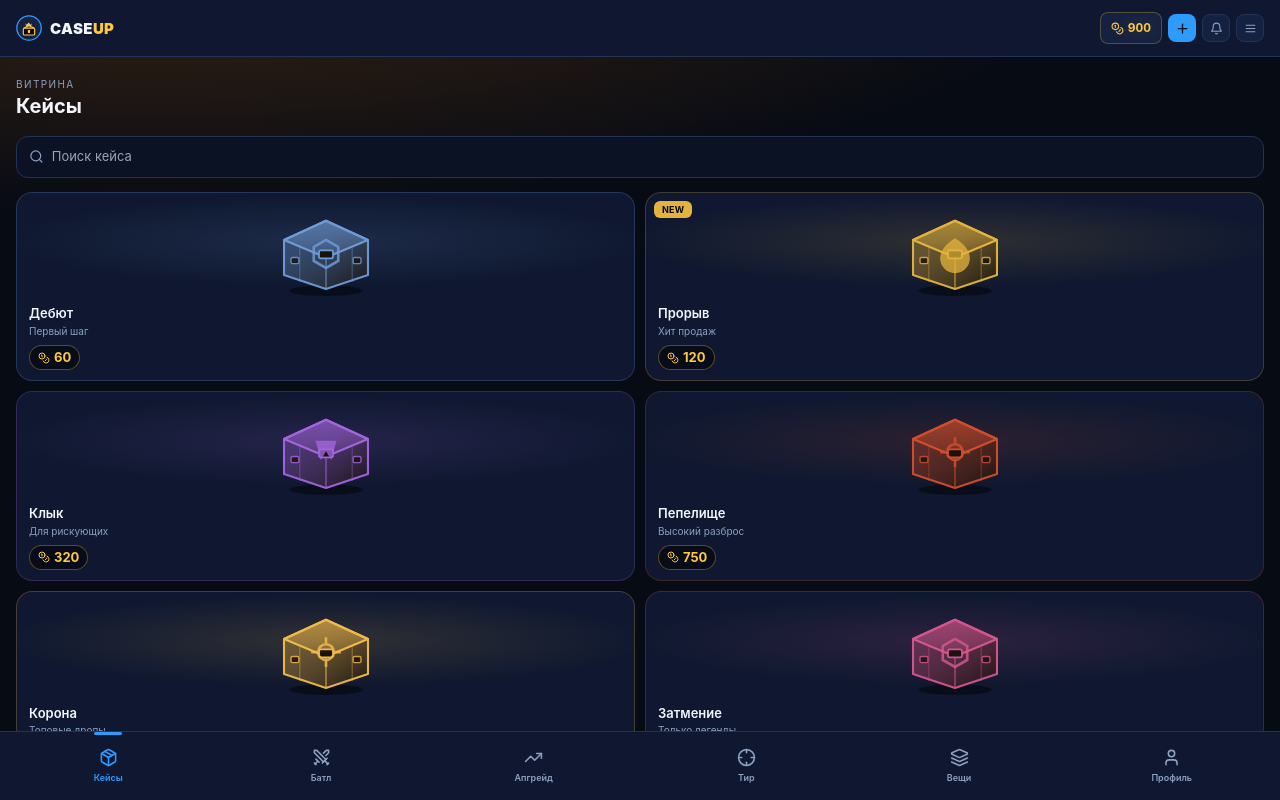
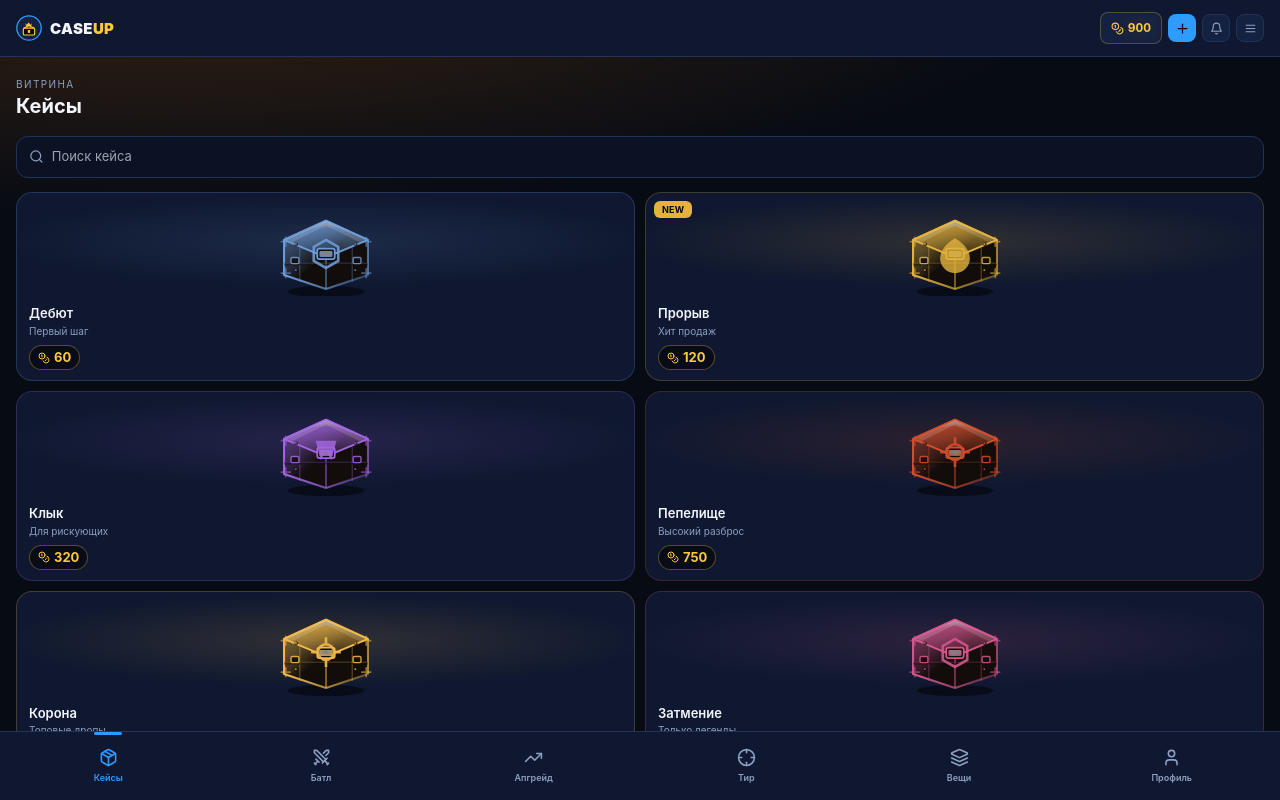
Before and after one commit to VdmCoin25/caseup, a React (Vite) app: page / in a window 1280 px wide. Built offline with nearby package versions, Linux system fonts and the light colour scheme.

Commit message:
Update lib.jsx

```diff
--- a/src/lib.jsx
+++ b/src/lib.jsx
@@ -207,109 +207,185 @@ const sfx = {
 
 /* ---------------------------------- artwork ---------------------------------- */
 function WeaponGlyph({ type, color, size = 24 }) {
-  const dk = "rgba(0,0,0,.35)";
+  const dk = "rgba(0,0,0,.4)";
+  const gid = `wg-${type}-${color.replace("#", "")}`;
+  const defs = (
+    <defs>
+      <linearGradient id={gid} x1="0" y1="0" x2="0" y2="1">
+        <stop offset="0" stopColor="#fff" stopOpacity=".55" />
+        <stop offset=".18" stopColor={color} stopOpacity="1" />
+        <stop offset="1" stopColor={color} stopOpacity=".68" />
+      </linearGradient>
+    </defs>
+  );
+  const fillMain = `url(#${gid})`;
   const P = {
     rifle: (
-      <g fill={color}>
+      <g>
+        {defs}
+        <g fill={fillMain} stroke={dk} strokeWidth="0.6">
           <rect x="3" y="21" width="30" height="4.5" rx="1" />
           <rect x="30" y="17.5" width="9" height="5" rx="1" />
           <polygon points="39,17 45,19 45,24 39,24" opacity=".92" />
           <polygon points="9,25.5 14,25.5 12,37 8,37" />
           <rect x="17" y="25.5" width="6" height="7" rx="1" />
           <rect x="19" y="13" width="3.4" height="8" rx="1" />
+        </g>
         <rect x="24" y="17.5" width="5" height="3.5" fill={dk} />
+        <rect x="4" y="21.6" width="28" height="1" fill="#fff" opacity=".28" />
+        <rect x="17.5" y="26" width="1.1" height="6" fill="#fff" opacity=".22" />
       </g>
     ),
     sniper: (
-      <g fill={color}>
+      <g>
+        {defs}
+        <g fill={fillMain} stroke={dk} strokeWidth="0.6">
           <rect x="2" y="23" width="36" height="3.6" rx="1" />
           <rect x="9" y="14" width="19" height="4.6" rx="2" />
-        <circle cx="10.5" cy="16.3" r="3.6" fill={dk} />
-        <circle cx="10.5" cy="16.3" r="2.1" fill={color} />
-        <circle cx="26.5" cy="16.3" r="3.2" fill={dk} />
           <polygon points="38,20.5 45,22.5 45,28 38,27" opacity=".92" />
           <rect x="14" y="26.6" width="6" height="8" rx="1" />
           <rect x="6" y="26.6" width="4" height="10" rx="1" />
+          <rect x="10" y="34" width="3" height="4" rx="0.8" />
+          <rect x="20" y="34" width="3" height="4" rx="0.8" />
+        </g>
+        <circle cx="10.5" cy="16.3" r="3.6" fill={dk} />
+        <circle cx="10.5" cy="16.3" r="2.1" fill={color} />
+        <circle cx="9.6" cy="15.4" r="0.7" fill="#fff" opacity=".8" />
+        <circle cx="26.5" cy="16.3" r="3.2" fill={dk} />
+        <rect x="3" y="23.4" width="34" height="0.9" fill="#fff" opacity=".25" />
       </g>
     ),
     pistol: (
-      <g fill={color}>
+      <g>
+        {defs}
+        <g fill={fillMain} stroke={dk} strokeWidth="0.6">
           <rect x="6" y="16" width="24" height="7" rx="2" />
+          <path d="M15 23h9v6.5c0 5-3.2 9-9 10.5V23z" />
+        </g>
         <rect x="27" y="18.5" width="5" height="3.4" fill={dk} />
-        <path d="M15 23h9v6.5c0 5-3.2 9-9 10.5V23z" />
         <rect x="9" y="23" width="6" height="3" rx="1" fill={dk} />
+        <rect x="7" y="17" width="22" height="1" fill="#fff" opacity=".3" />
+        <rect x="9" y="17.5" width="1.5" height="4.5" fill="#fff" opacity=".18" />
+        <rect x="12" y="17.5" width="1.5" height="4.5" fill="#fff" opacity=".18" />
       </g>
     ),
     shotgun: (
-      <g fill={color}>
+      <g>
+        {defs}
+        <g fill={fillMain} stroke={dk} strokeWidth="0.6">
           <rect x="2" y="19.5" width="34" height="3.4" rx="1" />
           <rect x="2" y="24.5" width="34" height="3.4" rx="1" />
           <polygon points="36,18.5 44,20.5 44,27.5 36,27" opacity=".92" />
+          <polygon points="8,28 22,28 20,38 10,38" />
+        </g>
         <rect x="12" y="28" width="14" height="6" rx="2.5" fill={dk} />
-        <polygon points="8,28 22,28 20,38 10,38" />
+        <rect x="3" y="20" width="30" height="0.8" fill="#fff" opacity=".3" />
+        <rect x="3" y="25" width="30" height="0.8" fill="#fff" opacity=".22" />
       </g>
     ),
     knife: (
-      <g fill={color}>
+      <g>
+        {defs}
+        <g fill={fillMain} stroke={dk} strokeWidth="0.6">
           <polygon points="8,32 32,7 37,11 13,39" />
+          <rect x="2" y="36" width="10" height="5" rx="2" transform="rotate(-42 7 38)" />
+        </g>
         <polygon points="8,32 13,39 5,40" fill={dk} />
-        <rect x="2" y="36" width="10" height="5" rx="2" transform="rotate(-42 7 38)" />
+        <polygon points="16,28 33,10.6 35,12.4 18,30" fill="#fff" opacity=".3" />
+        <line x1="10" y1="33" x2="30" y2="12" stroke="#fff" strokeOpacity=".18" strokeWidth="1" />
       </g>
     ),
     smg: (
-      <g fill={color}>
+      <g>
+        {defs}
+        <g fill={fillMain} stroke={dk} strokeWidth="0.6">
           <rect x="4" y="22" width="24" height="5" rx="1.5" />
           <rect x="10" y="16.5" width="7" height="5.5" rx="1" />
           <polygon points="28,20.5 38,22 38,29 28,27" opacity=".92" />
           <rect x="14" y="27" width="6" height="9" rx="1" />
+        </g>
         <rect x="6" y="27" width="4" height="6" rx="1" fill={dk} />
+        <rect x="5" y="22.6" width="22" height="1" fill="#fff" opacity=".28" />
       </g>
     ),
     gloves: (
-      <g fill={color}>
+      <g>
+        {defs}
+        <g fill={fillMain} stroke={dk} strokeWidth="0.6">
           <path d="M14 38V21a3 3 0 0 1 6 0v6-8a3 3 0 0 1 6 0v8-6a3 3 0 0 1 6 0v11c0 6-4.5 10.5-10 10.5h-1c-5.5 0-10.3-4.5-10.3-10.5v-5a2.8 2.8 0 0 1 5.6 0v3.5" />
+        </g>
+        <path d="M15.5 22.5v8.5M21 20v10M26.5 20v10" stroke="#fff" strokeOpacity=".22" strokeWidth="0.8" fill="none" />
+        <ellipse cx="21" cy="38" rx="8" ry="2.4" fill={dk} opacity=".5" />
       </g>
     ),
   };
-  return <svg width={size} height={size} viewBox="0 0 48 48" style={{ filter: "drop-shadow(0 1px 1px rgba(0,0,0,.4))" }}>{P[type] || P.rifle}</svg>;
+  return <svg width={size} height={size} viewBox="0 0 48 48" style={{ filter: "drop-shadow(0 1.5px 2px rgba(0,0,0,.5))" }}>{P[type] || P.rifle}</svg>;
 }
 
 function CrateArt({ accent, motif = "hex", size = 128 }) {
-  const dark = "#1A120C";
+  const dark = "#120C08";
+  const gid = `${motif}-${accent}`;
   const Motif = {
-    hex: <path d="M64 40l14 8v16l-14 8-14-8V48z" fill="none" stroke={accent} strokeWidth="3" opacity=".85" />,
-    fang: <path d="M52 42h24l-6 22-6-10-6 10z" fill={accent} opacity=".8" />,
-    leaf: <path d="M64 38c10 6 17 14 17 23a17 17 0 0 1-34 0c0-9 7-17 17-23z" fill={accent} opacity=".75" />,
-    burst: <g stroke={accent} strokeWidth="3" opacity=".85" fill="none"><circle cx="64" cy="55" r="9" /><path d="M64 38v8M64 64v8M47 55h8M73 55h8" /></g>,
+    hex: <path d="M64 40l14 8v16l-14 8-14-8V48z" fill="none" stroke={accent} strokeWidth="3" opacity=".9" />,
+    fang: <path d="M52 42h24l-6 22-6-10-6 10z" fill={accent} opacity=".85" />,
+    leaf: <path d="M64 38c10 6 17 14 17 23a17 17 0 0 1-34 0c0-9 7-17 17-23z" fill={accent} opacity=".8" />,
+    burst: <g stroke={accent} strokeWidth="3" opacity=".9" fill="none"><circle cx="64" cy="55" r="9" /><path d="M64 38v8M64 64v8M47 55h8M73 55h8" /></g>,
   }[motif];
+  const rivet = (x, y) => (
+    <g key={`${x}-${y}`}>
+      <circle cx={x} cy={y} r="2.1" fill={dark} opacity=".7" />
+      <circle cx={x - 0.5} cy={y - 0.5} r="1.1" fill={accent} opacity=".8" />
+    </g>
+  );
   return (
     <svg width={size} height={size * 0.82} viewBox="0 0 128 105">
       <defs>
-        <linearGradient id={`lid-${motif}-${accent}`} x1="0" y1="0" x2="0" y2="1">
-          <stop offset="0" stopColor={accent} stopOpacity=".55" />
-          <stop offset="1" stopColor={accent} stopOpacity=".18" />
+        <linearGradient id={`lid-${gid}`} x1="0" y1="0" x2="0" y2="1">
+          <stop offset="0" stopColor="#fff" stopOpacity=".4" />
+          <stop offset=".2" stopColor={accent} stopOpacity=".65" />
+          <stop offset="1" stopColor={accent} stopOpacity=".15" />
         </linearGradient>
-        <linearGradient id={`bod-${motif}-${accent}`} x1="0" y1="0" x2="1" y2="1">
-          <stop offset="0" stopColor={accent} stopOpacity=".3" />
-          <stop offset="1" stopColor={dark} stopOpacity=".95" />
+        <linearGradient id={`bod-${gid}`} x1="0" y1="0" x2="1" y2="1">
+          <stop offset="0" stopColor={accent} stopOpacity=".38" />
+          <stop offset=".5" stopColor={dark} stopOpacity=".92" />
+          <stop offset="1" stopColor={dark} stopOpacity=".98" />
         </linearGradient>
+        <linearGradient id={`edge-${gid}`} x1="0" y1="0" x2="1" y2="0">
+          <stop offset="0" stopColor={accent} stopOpacity="1" />
+          <stop offset="1" stopColor={accent} stopOpacity=".35" />
+        </linearGradient>
+        <radialGradient id={`emblem-${gid}`} cx=".5" cy=".35" r=".7">
+          <stop offset="0" stopColor="#fff" stopOpacity=".5" />
+          <stop offset="1" stopColor={accent} stopOpacity=".9" />
+        </radialGradient>
       </defs>
-      <ellipse cx="64" cy="98" rx="42" ry="6" fill="#000" opacity=".45" />
-      <path d="M16 40l48-22 48 22v40L64 96 16 80z" fill={`url(#bod-${motif}-${accent})`} stroke={accent} strokeWidth="2.4" strokeLinejoin="round" opacity=".95" />
-      <path d="M16 40l48-22 48 22-48 20z" fill={`url(#lid-${motif}-${accent})`} stroke={accent} strokeWidth="2.4" strokeLinejoin="round" />
+      <ellipse cx="64" cy="99" rx="44" ry="6.5" fill="#000" opacity=".5" />
+      {/* body */}
+      <path d="M16 40l48-22 48 22v40L64 96 16 80z" fill={`url(#bod-${gid})`} stroke={`url(#edge-${gid})`} strokeWidth="2.4" strokeLinejoin="round" />
+      {/* lid */}
+      <path d="M16 40l48-22 48 22-48 20z" fill={`url(#lid-${gid})`} stroke={accent} strokeWidth="2.2" strokeLinejoin="round" />
+      <path d="M64 18l44 21.5-6 2.7L64 23.4l-38 18.8-6-2.7z" fill="#fff" opacity=".14" />
+      {/* seams + banding */}
       <path d="M64 60v36" stroke={accent} strokeWidth="2" opacity=".55" />
-      <path d="M16 40v40M112 40v40" stroke={accent} strokeWidth="2" opacity=".5" />
-      <path d="M34 49v39M94 49v39" stroke={accent} strokeWidth="1.6" opacity=".3" />
-      <rect x="56" y="52" width="16" height="9" rx="2" fill={dark} stroke={accent} strokeWidth="2" />
-      <rect x="24" y="60" width="9" height="7" rx="1.5" fill={dark} stroke={accent} strokeWidth="1.6" opacity=".8" />
-      <rect x="95" y="60" width="9" height="7" rx="1.5" fill={dark} stroke={accent} strokeWidth="1.6" opacity=".8" />
+      <path d="M16 40v40M112 40v40" stroke={accent} strokeWidth="2" opacity=".55" />
+      <path d="M34 49v39M94 49v39" stroke={accent} strokeWidth="1.4" opacity=".32" />
+      <rect x="16" y="66" width="96" height="3.4" fill={dark} opacity=".4" />
+      <rect x="16" y="66" width="96" height="1" fill={accent} opacity=".35" />
+      {/* corner brackets */}
+      {[[18, 42], [110, 42], [18, 78], [110, 78]].map(([x, y]) => (
+        <path key={`${x}-${y}`} d={`M${x - 5} ${y}h10M${x} ${y - 5}v10`} stroke={accent} strokeWidth="2" opacity=".55" strokeLinecap="round" />
+      ))}
+      {rivet(30, 45)} {rivet(98, 45)} {rivet(30, 75)} {rivet(98, 75)}
+      {/* center emblem plate */}
+      <rect x="54" y="50" width="20" height="12" rx="2.5" fill={dark} stroke={accent} strokeWidth="2" />
+      <rect x="56.5" y="52.5" width="15" height="7" rx="1.2" fill={`url(#emblem-${gid})`} opacity=".9" />
+      <rect x="24" y="60" width="9" height="7" rx="1.5" fill={dark} stroke={accent} strokeWidth="1.6" opacity=".85" />
+      <rect x="95" y="60" width="9" height="7" rx="1.5" fill={dark} stroke={accent} strokeWidth="1.6" opacity=".85" />
       {Motif}
     </svg>
   );
 }
 
-/* Rotating 3D crate — real Three.js geometry, mounted only on the case detail
-   screen (one at a time) to keep it light. Falls back silently if three fails to load. */
 function Case3D({ accent, size = 210 }) {
   const mountRef = useRef(null);
   useEffect(() => {
@@ -383,19 +459,26 @@ function Case3D({ accent, size = 210 }) {
 }
 
 function ItemBadge({ item, size = 44 }) {
+  const c = item.rarity.color;
   return (
     <div
       className="relative flex items-center justify-center flex-shrink-0 overflow-hidden"
       style={{
         width: size, height: size, borderRadius: size * 0.26,
-        background: `radial-gradient(120% 120% at 30% 18%, ${item.rarity.color}4D, ${C.bgInset} 72%)`,
-        border: `1.5px solid ${item.rarity.color}80`,
-        boxShadow: `0 0 ${size * 0.3}px ${item.rarity.color}44, inset 0 1px 0 rgba(255,255,255,.07)`,
+        background: `linear-gradient(155deg, ${C.bgCard} 0%, ${C.bgInset} 55%, ${C.bgDeep} 100%)`,
+        border: `1.5px solid ${c}80`,
+        boxShadow: `0 0 ${size * 0.32}px ${c}40, 0 ${size * 0.06}px ${size * 0.14}px rgba(0,0,0,.5), inset 0 1px 0 rgba(255,255,255,.1), inset 0 -1px 0 rgba(0,0,0,.4)`,
       }}
     >
-      <div className="absolute -inset-1" style={{ background: "linear-gradient(115deg,transparent 42%,rgba(255,255,255,.14) 50%,transparent 58%)" }} />
-      <div className="absolute bottom-0 left-0 right-0" style={{ height: 3, background: item.rarity.color }} />
-      <WeaponGlyph type={item.type} color={item.rarity.color} size={size * 0.55} />
+      <div className="absolute" style={{
+        width: "140%", height: "140%", top: "-15%", left: "-10%",
+        background: `radial-gradient(45% 45% at 35% 25%, ${c}55, transparent 70%)`,
+      }} />
+      <div className="absolute inset-0" style={{ boxShadow: `inset 0 0 ${size * 0.35}px rgba(0,0,0,.45)`, borderRadius: size * 0.26 }} />
+      <div className="absolute -inset-1" style={{ background: "linear-gradient(115deg,transparent 38%,rgba(255,255,255,.20) 49%,rgba(255,255,255,.04) 56%,transparent 64%)" }} />
+      <div className="absolute" style={{ inset: 1.5, borderRadius: size * 0.24, border: "1px solid rgba(255,255,255,.08)", pointerEvents: "none" }} />
+      <div className="absolute bottom-0 left-0 right-0" style={{ height: Math.max(2.5, size * 0.055), background: `linear-gradient(90deg, transparent, ${c}, transparent)`, boxShadow: `0 0 ${size * 0.18}px ${c}` }} />
+      <WeaponGlyph type={item.type} color={c} size={size * 0.56} />
     </div>
   );
 }
```
Lines whose indentation alone changed are shown as unchanged.
